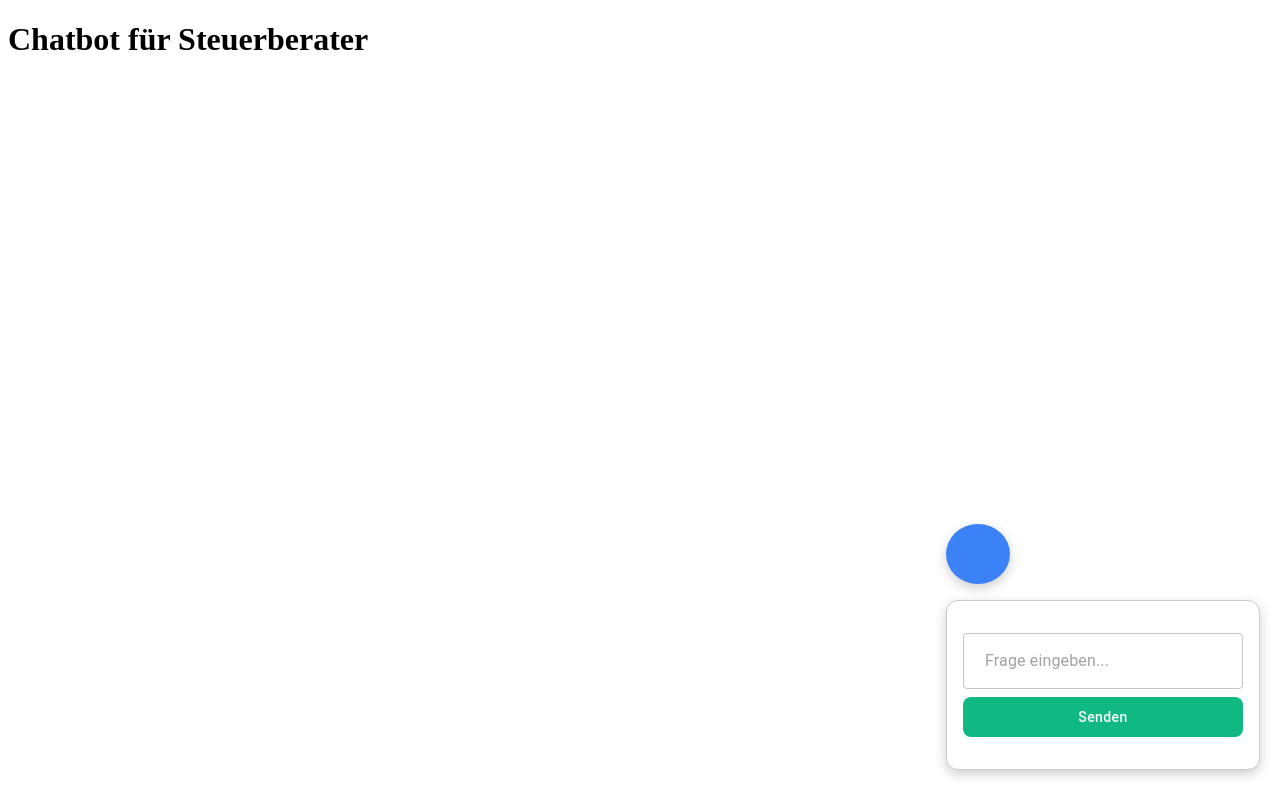
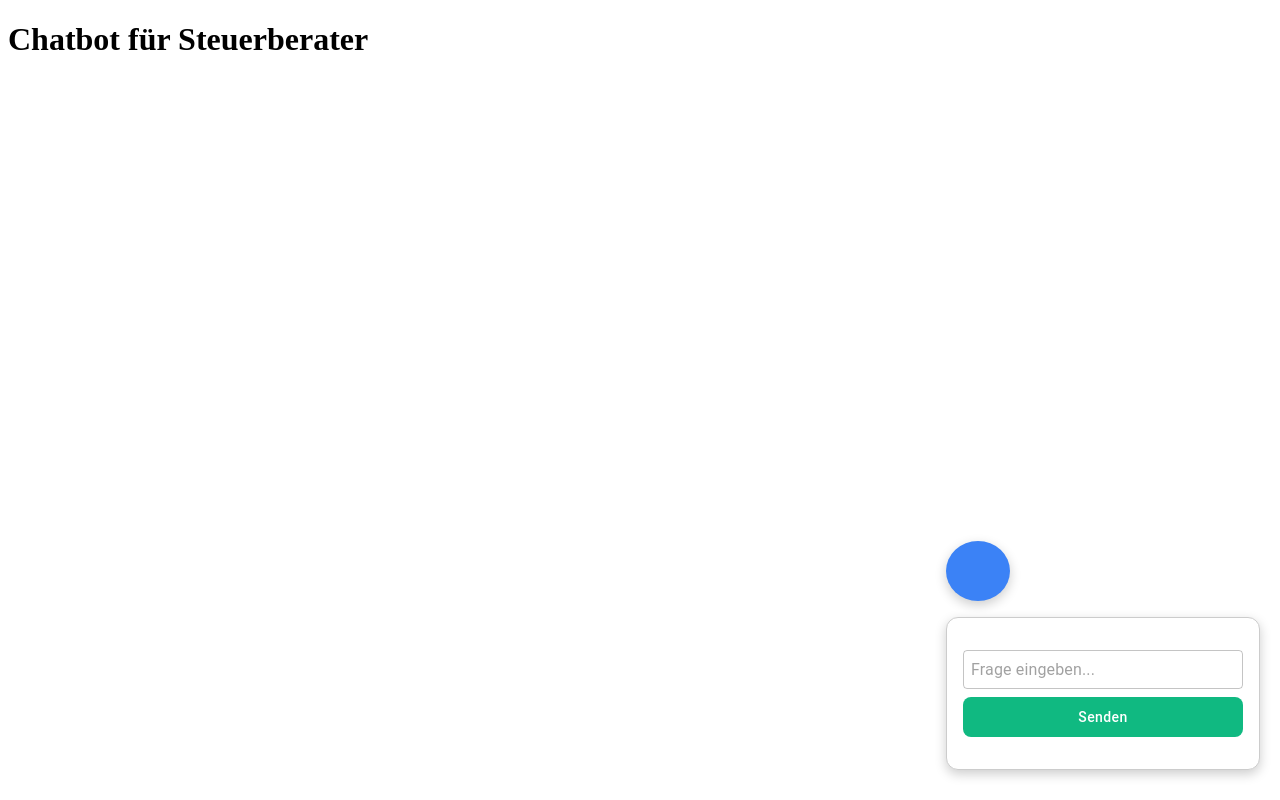
Before and after one commit to normanboettcher/BotPilot, a React (Vite) app in the folder frontend/: page / in a window 1280 px wide. Built offline with nearby package versions, Linux system fonts and the light colour scheme; some icons are missing.

Commit message:
Added - Send Message on Enter

```diff
--- a/frontend/src/components/ChatInput.tsx
+++ b/frontend/src/components/ChatInput.tsx
@@ -1,22 +1,30 @@
-import { Box, Stack, TextField } from "@mui/material";
-import React, { useState, type ChangeEventHandler } from "react";
+import {Box, Stack, TextField} from "@mui/material";
+import React, {useState, type ChangeEventHandler} from "react";
 import SendButton from "./SendButton";
-import { useChatverlauf } from "../context/ChatContext";
-import type { BotResponse } from "../types";
+import {useChatverlauf} from "../context/ChatContext";
+import type {BotResponse} from "../types";
 import type {ChatMessageType} from "../domain/ChatMessage.types.ts";
 
 const ChatInput: React.FC = () => {
-  const { addMessage } = useChatverlauf();
-  const [question, setQuestion] = useState<ChatMessageType | undefined>();
-  const onClick = async () => {
-    if (!question) return;
-    addMessage(question);
+    const {addMessage} = useChatverlauf();
+    const [input, setInput] = useState<string>('');
+    const handleSend = async () => {
+        if (!input.trim()) return;
+        const userMessage = createChatMessage(input, 'user');
+        addMessage(userMessage);
+        setInput('');
+        try {
             const res = await fetch(
-      `http://localhost:8000/chat?q=${encodeURIComponent(question.message)}`
+                `http://localhost:8000/chat?q=${encodeURIComponent(input)}`
             );
             const data = (await res.json()) as BotResponse;
             const botMessage = createChatMessage(data.response, 'bot');
             addMessage(botMessage)
+        } catch(error) {
+            console.error('Fehler beim Abrufen der Antwort:', error);
+            const errorMessage = createChatMessage('Fehler bei der Verbindung zum Server:', 'bot');
+            addMessage(errorMessage);
+        }
    };
 
     const createChatMessage = (text: string, sender: "user" | "bot") => {
@@ -24,7 +32,7 @@ const ChatInput: React.FC = () => {
         const chatMessage: ChatMessageType = {
             sender: sender,
             message: text,
-      timestamp: `${date.getDay()}.${date.getMonth()}.${date.getFullYear()} ${date.getHours()}:${date.getMinutes()}`,
+            timestamp: `${date.getDay() + 1}.${date.getMonth() + 1}.${date.getFullYear()} ${date.getHours()}:${date.getMinutes()}`,
         };
         return chatMessage;
     };
@@ -32,8 +40,7 @@ const ChatInput: React.FC = () => {
     const onChange: ChangeEventHandler<
         HTMLInputElement | HTMLTextAreaElement | undefined
     > = (e) => {
-    const chatMessage = createChatMessage(e.target.value, 'user');
-    setQuestion(chatMessage);
+        setInput(e.target.value);
     };
 
     return (
@@ -53,12 +60,22 @@ const ChatInput: React.FC = () => {
             <Stack direction={"column"} spacing={1}>
                 <TextField
                     variant="outlined"
+                    multiline
+                    maxRows={4}
                     onChange={onChange}
+                    value={input}
+                    onKeyDown={async (e) => {
+                        if (e.key === "Enter" && !e.shiftKey) {
+                            e.preventDefault();
+                            await handleSend();
+                            setInput('')
+                        }
+                    }}
                     placeholder="Frage eingeben..."
                     size="small"
                     fullWidth
                 />
-        <SendButton onClick={onClick} />
+                <SendButton onClick={handleSend}/>
             </Stack>
         </Box>
     );
```
Lines whose indentation alone changed are shown as unchanged.
